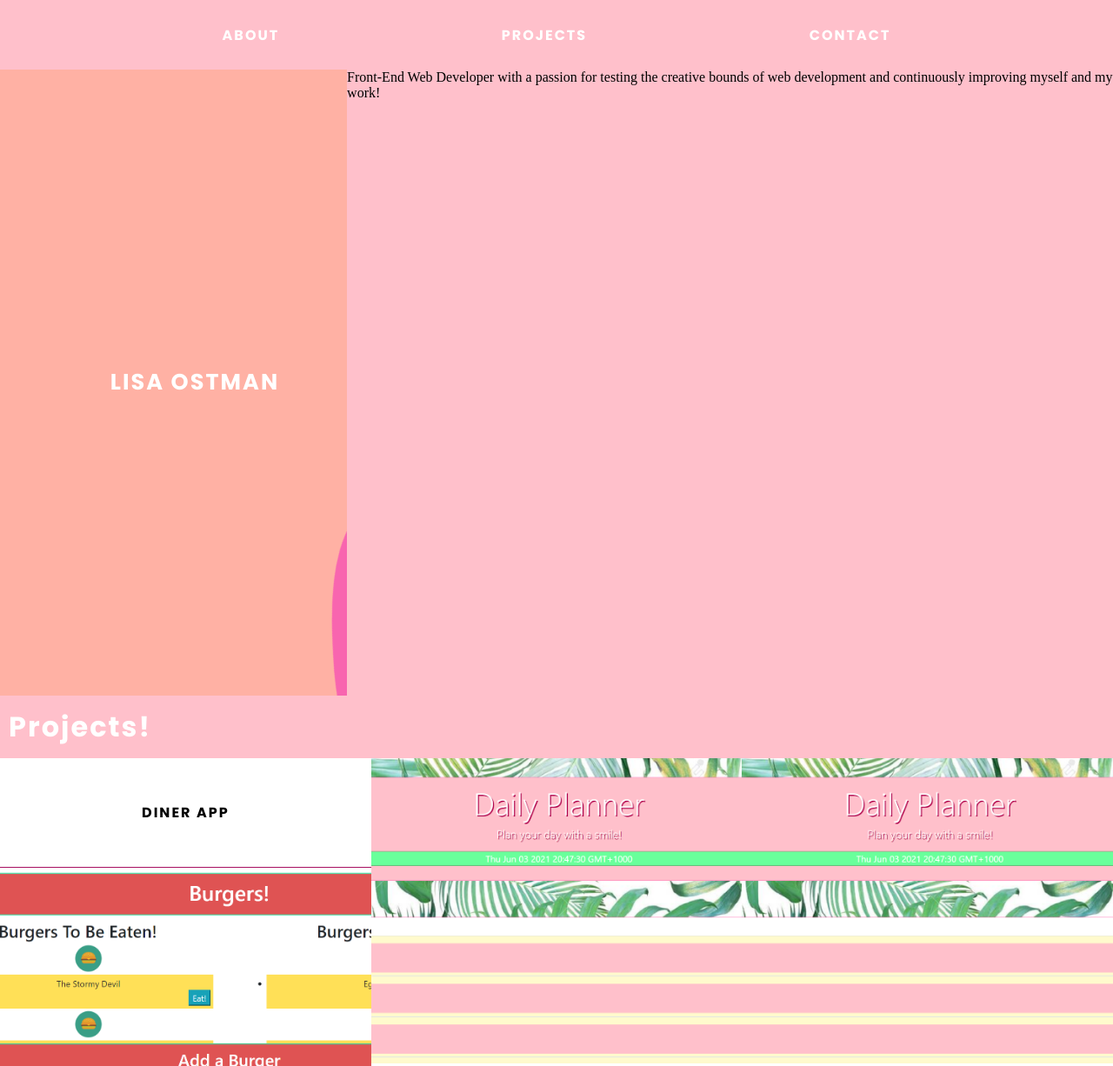
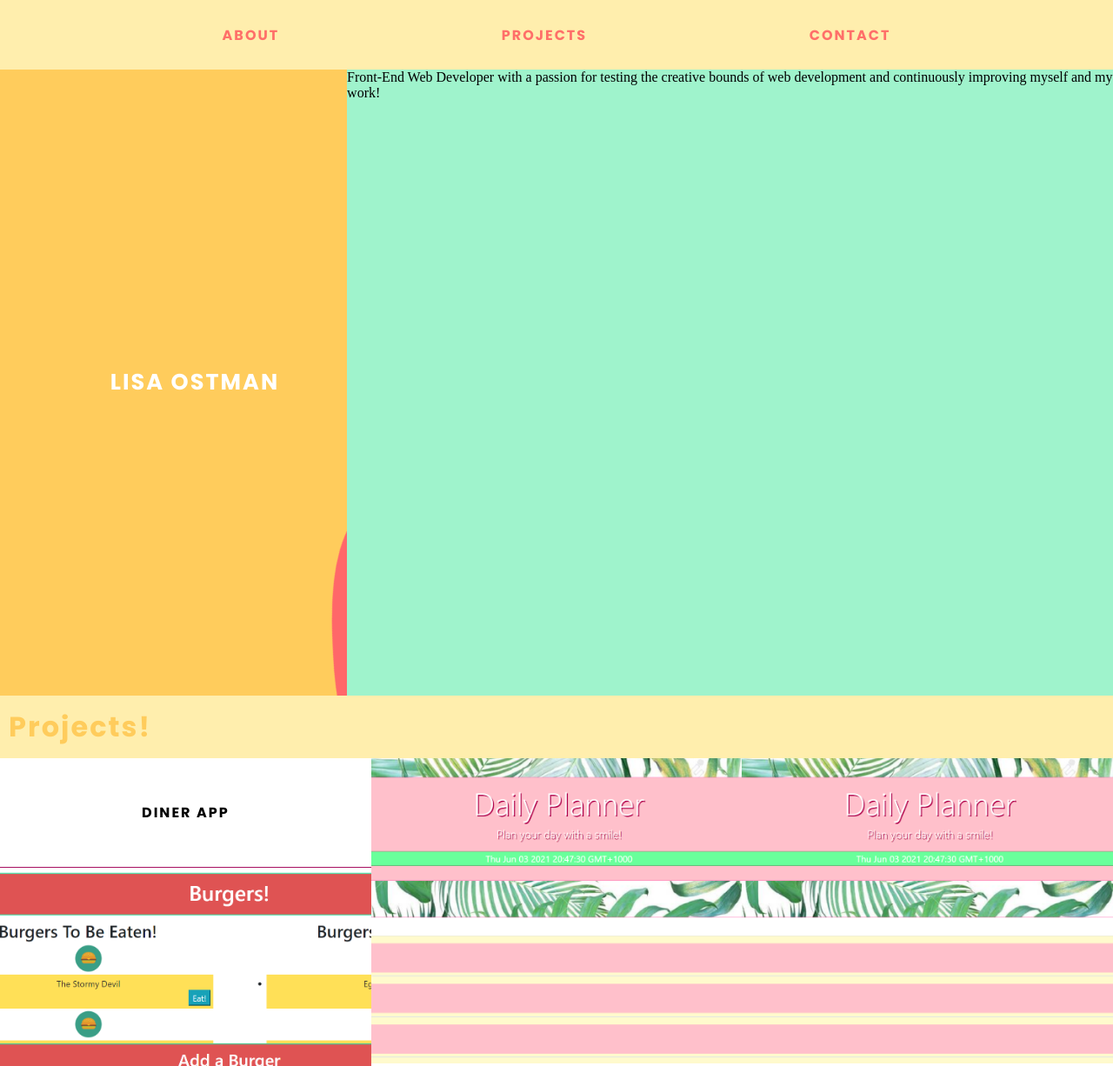
Before and after one commit to lisaostman/newPortfolio, a plain HTML site: page index.html in a window 1280 px wide. Shown: the top 1226 px of the page at 87% size. Drawn offline with Linux system fonts and the light colour scheme.

Commit message:
pushed color scheme from morning

```diff
--- a/css/style.css
+++ b/css/style.css
@@ -18,14 +18,18 @@ body {
 }
 
 a {
-    color: white;
+    color: #ff6f69;
     text-decoration: none;
+}
+
+a:hover {
+    color: #ffcc5c
 }
 /* navigation */
 nav {
     grid-area: nav;
     display: flex;
-    background-color: pink;
+    background-color: #ffeead;
     height: 10vh;
     justify-content: space-evenly;
     align-items: center;
@@ -34,20 +38,20 @@ nav {
 /* about me section */
 article {
     grid-area: about;
-    background-color: pink;
+    background-color: #9ff3cc;
     height: 90vh;
 }
 
 /* projects section*/
 .title {
     grid-area: title;
-    color: rgb(255, 255, 255);
+    color: #ffcc5c;
     font-size: 2em;
     line-height: 1;
     font-weight: bold;
     letter-spacing: 2px;
     font-family: 'Poppins', sans-serif;
-    background-color: pink;
+    background-color: #ffeead;
     padding: 20px 10px;
 }
 
@@ -76,7 +80,7 @@ img {
 footer {
     grid-area: footer;
     padding: 50px;
-    background-color: rgb(255, 173, 159);
+    background-color: #ffeead;
 }
 
 
@@ -86,7 +90,7 @@ footer {
     /* margin: 0;
     padding: 0; */
     overflow: hidden;
-    background: #FFB1A4;
+    background: #ffcc5c;
     text-align: center;
     height: 90vh;
     display: grid;
@@ -117,7 +121,7 @@ footer {
   }
 
   .blob {
-    fill: #f865af;
+    fill: #ff6769;
     width: 35vmax;
     animation-name: blob;
     animation-duration: 10s;
```
